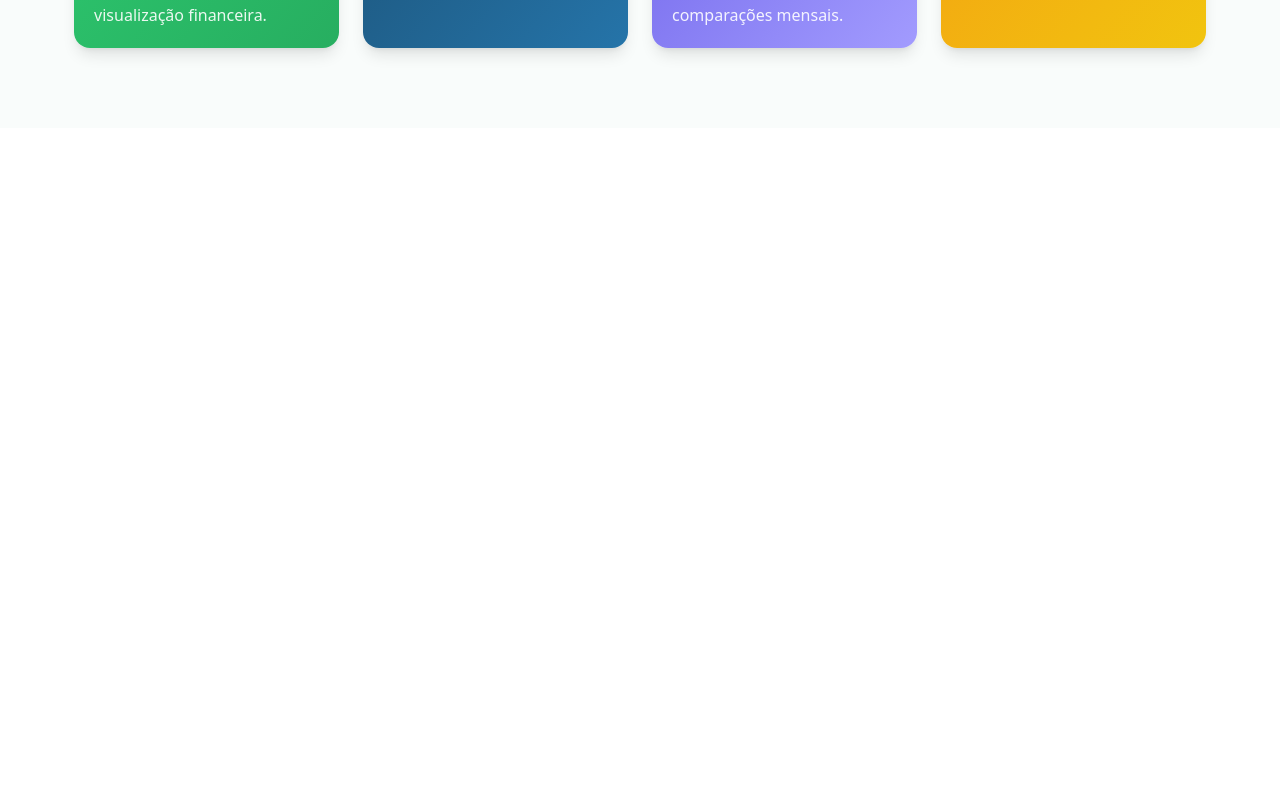
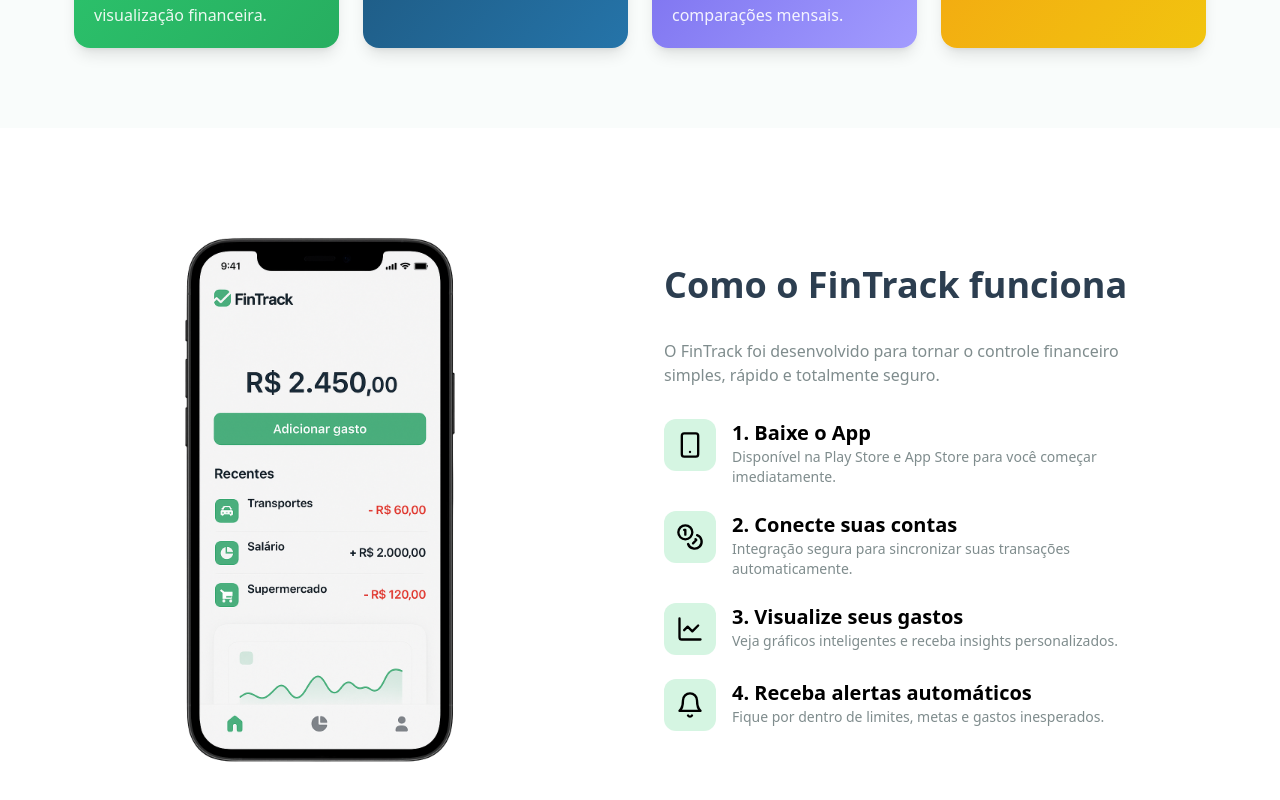
Before and after one commit to TheuxZn16/Fintrack-LandingPage, a React (Vite) app: page / in a window 1280 px wide. Shown: the part 1418-2218 px from the top of the page. Before the commit the page ends 1546 px from the top, so only its background shows below. Built offline with nearby package versions, Linux system fonts and the light colour scheme.

Commit message:
Criado a seção de como utilizar

```diff
--- a/src/App.tsx
+++ b/src/App.tsx
@@ -1,4 +1,5 @@
 import Hero from './components/Hero';
+import HowItWorks from './components/HowItWorks';
 import Profits from './components/Profits';
 
 function App() {
@@ -6,6 +7,7 @@
 		<div className="bg-background">
 			<Hero />
 			<Profits />
+			<HowItWorks />
 		</div>
 	);
 }
--- /dev/null
+++ b/src/components/HowItWorks.tsx
@@ -0,0 +1,87 @@
+import { LuBell, LuChartLine, LuCoins, LuSmartphone } from 'react-icons/lu';
+
+function HowItWorks() {
+	return (
+		<section className="w-full bg-white py-20 px-6 md:px-16 lg:px-32">
+			<div className="max-w-6xl mx-auto grid grid-cols-1 lg:grid-cols-2 gap-12 items-center">
+				<div className="flex justify-center lg:justify-start">
+					<img
+						className="w-sm"
+						src="/logos/MockupCell.png"
+						alt="Mockup do aplicativo"
+					/>
+				</div>
+
+				<div className="flex flex-col gap-8">
+					<h2 className="text-4xl font-bold text-text-primary leading-tight">
+						Como o FinTrack funciona
+					</h2>
+					<p className="text-text-secondary max-w-lg">
+						O FinTrack foi desenvolvido para tornar o controle financeiro
+						simples, rápido e totalmente seguro.
+					</p>
+
+					<div className="flex flex-col gap-6">
+						<div className="flex items-start gap-4">
+							<div className="p-3 bg-primary/20 rounded-xl">
+								<LuSmartphone size={28} />
+							</div>
+							<div>
+								<h3 className="text-xl font-semibold">1. Baixe o App</h3>
+								<p className="text-text-secondary text-sm max-w-md">
+									Disponível na Play Store e App Store para você começar
+									imediatamente.
+								</p>
+							</div>
+						</div>
+
+						<div className="flex items-start gap-4">
+							<div className="p-3 bg-primary/20 rounded-xl">
+								<LuCoins size={28} />
+							</div>
+							<div>
+								<h3 className="text-xl font-semibold">
+									2. Conecte suas contas
+								</h3>
+								<p className="text-text-secondary text-sm max-w-md">
+									Integração segura para sincronizar suas transações
+									automaticamente.
+								</p>
+							</div>
+						</div>
+
+						<div className="flex items-start gap-4">
+							<div className="p-3 bg-primary/20 rounded-xl">
+								<LuChartLine size={28} />
+							</div>
+							<div>
+								<h3 className="text-xl font-semibold">
+									3. Visualize seus gastos
+								</h3>
+								<p className="text-text-secondary text-sm max-w-md">
+									Veja gráficos inteligentes e receba insights personalizados.
+								</p>
+							</div>
+						</div>
+
+						<div className="flex items-start gap-4">
+							<div className="p-3 bg-primary/20 rounded-xl">
+								<LuBell size={28} />
+							</div>
+							<div>
+								<h3 className="text-xl font-semibold">
+									4. Receba alertas automáticos
+								</h3>
+								<p className="text-text-secondary text-sm max-w-md">
+									Fique por dentro de limites, metas e gastos inesperados.
+								</p>
+							</div>
+						</div>
+					</div>
+				</div>
+			</div>
+		</section>
+	);
+}
+
+export default HowItWorks;
--- a/src/components/Profits.tsx
+++ b/src/components/Profits.tsx
@@ -8,7 +8,6 @@
 function Profits() {
 	return (
 		<div className="bg-[#F9FCFB] py-20 px-5">
-			{/* Título da seção */}
 			<div className="text-center mb-12">
 				<h1 className="text-5xl md:text-6xl font-bold font-primary-font text-text-primary">
 					Por que usar o FinTrack?
@@ -18,9 +17,7 @@
 				</p>
 			</div>
 
-			{/* Grid responsivo */}
 			<div className="flex flex-wrap justify-center items-stretch gap-6 max-w-6xl mx-auto">
-				{/* Card 1 */}
 				<div className="w-full sm:w-[45%] lg:w-[23%] rounded-2xl p-5 shadow-lg text-white bg-linear-to-br from-primary to-secondary flex flex-col gap-4">
 					<div className="w-12 h-12 bg-white/20 rounded-xl flex items-center justify-center">
 						<LuChartPie size={28} className="text-white" />
@@ -36,7 +33,6 @@
 					</p>
 				</div>
 
-				{/* Card 2 */}
 				<div className="w-full sm:w-[45%] lg:w-[23%] rounded-2xl p-5 shadow-lg text-white bg-linear-to-br from-accent to-[#2574A9] flex flex-col gap-4">
 					<div className="w-12 h-12 bg-white/20 rounded-xl flex items-center justify-center">
 						<LuTarget size={28} className="text-white" />
@@ -52,7 +48,6 @@
 					</p>
 				</div>
 
-				{/* Card 3 */}
 				<div className="w-full sm:w-[45%] lg:w-[23%] rounded-2xl p-5 shadow-lg text-white bg-linear-to-br from-[#6C5CE7] to-[#A29BFE] flex flex-col gap-4">
 					<div className="w-12 h-12 bg-white/20 rounded-xl flex items-center justify-center">
 						<LuChartBarIncreasing size={28} className="text-white" />
@@ -66,7 +61,6 @@
 					</p>
 				</div>
 
-				{/* Card 4 */}
 				<div className="w-full sm:w-[45%] lg:w-[23%] rounded-2xl p-5 shadow-lg text-white bg-linear-to-br from-[#F39C12] to-[#F1C40F] flex flex-col gap-4">
 					<div className="w-12 h-12 bg-white/20 rounded-xl flex items-center justify-center">
 						<LuShieldCheck size={28} className="text-white" />
```
